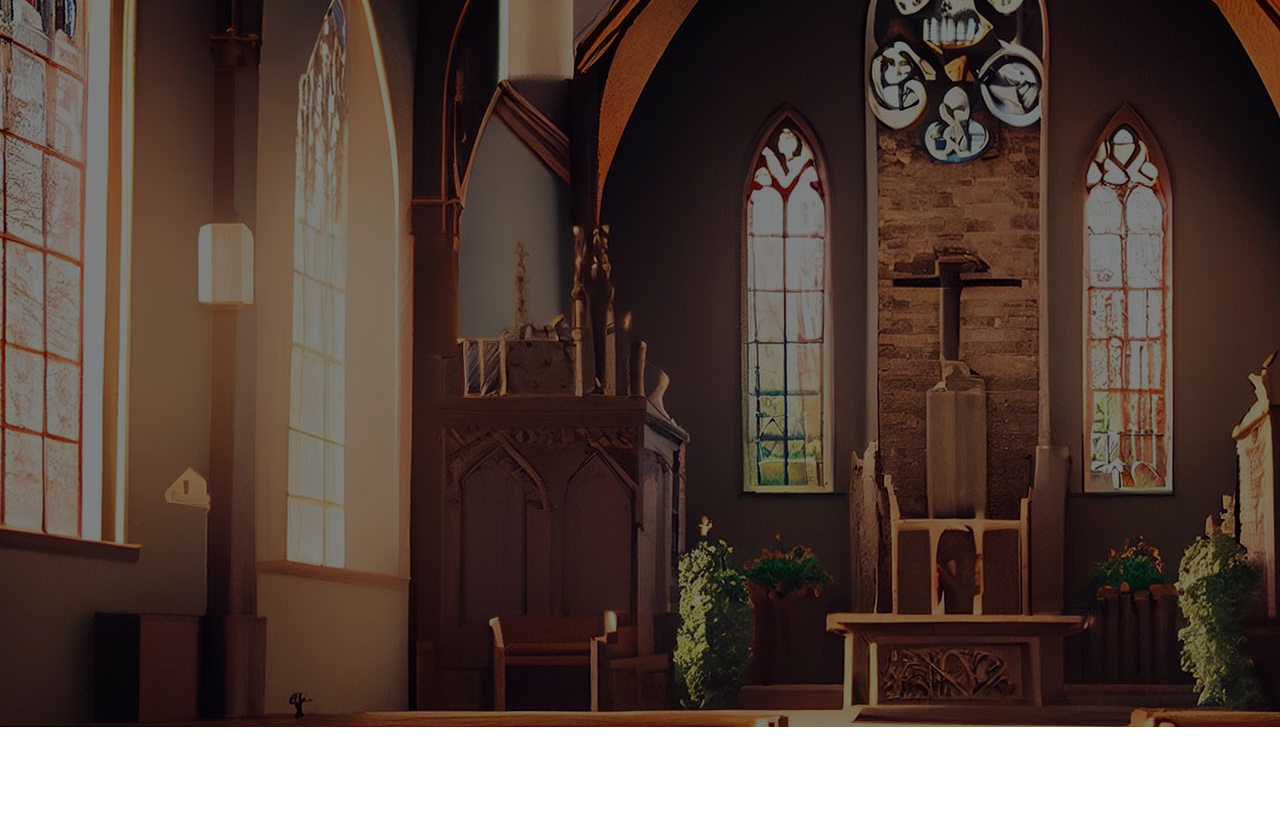
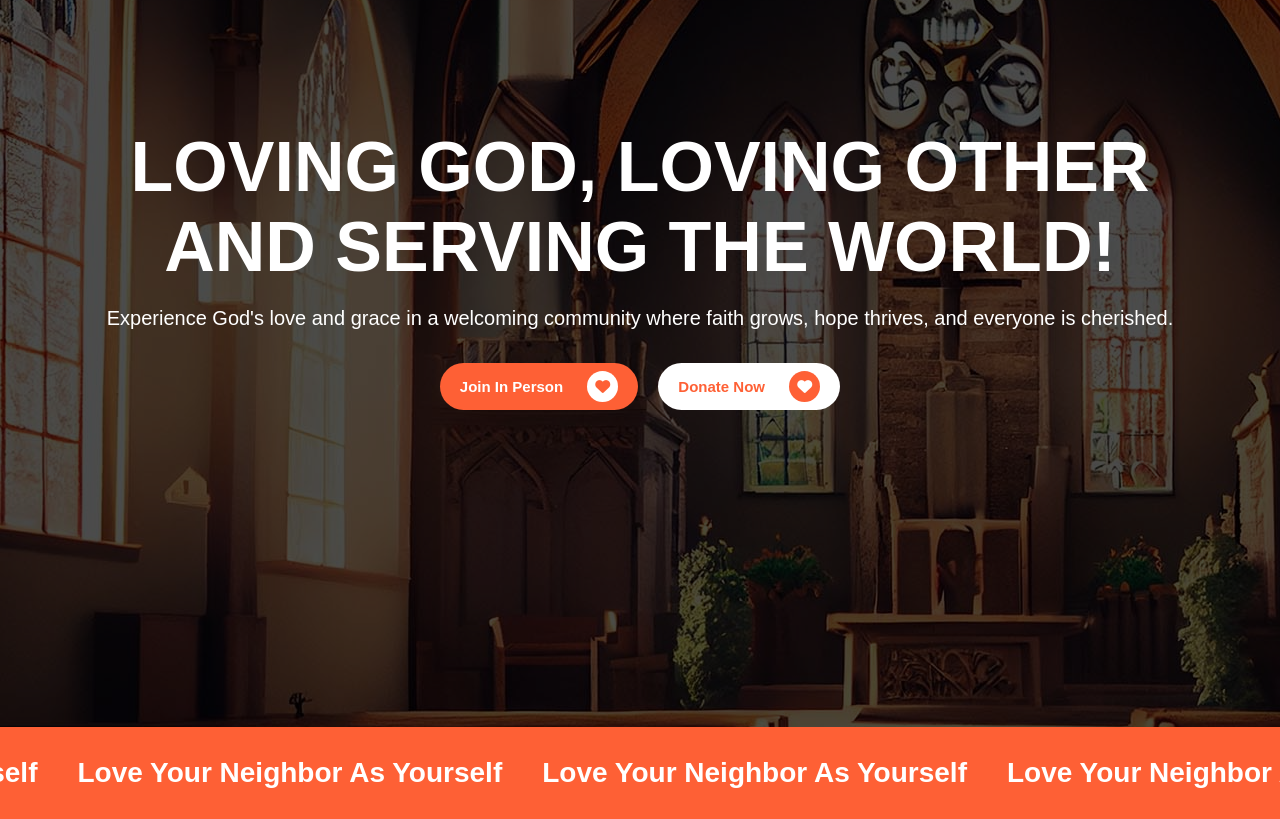
Before and after one commit to TonyBimenyi/pfn_ui, a Vue app: page /#/ in a window 1280 px wide. Shown: the part 220-1039 px from the top of the page. Before the commit the page ends 947 px from the top, so only its background shows below. Built offline with nearby package versions, Linux system fonts and the light colour scheme; a web font is replaced by a local one.

Commit message:
marquee text

```diff
--- a/src/assets/css/home.css
+++ b/src/assets/css/home.css
@@ -1,5 +1,6 @@
 .home_container{
     background-image: url('../images/hero-bg.jpg');
+    background-attachment: scroll;
     height: 950px;
     margin-top: -110px;
     width: 100%;
@@ -14,6 +15,111 @@
   left: 0;
   width: 100%;
   height: 100%;
-  background-color: rgba(0, 0, 0, 0.5); /* Black with 50% opacity */
+  background-color: rgba(0, 0, 0, 0.7); /* Black with 50% opacity */
   z-index: 1; /* Ensure it stays behind content but over the background */
 }
+.home_container .title{
+  top: 350px;
+  position: relative;
+  text-align: center;
+  font-size: 35px;
+  text-transform: uppercase;
+  font-weight: 800;
+  color: white;
+  z-index: 1;
+}
+.home_container .title p{
+  text-transform: none;
+  font-weight: 300;
+  font-size: 20px;
+  margin-top: 20px;
+}
+.home_container .title .buttons {
+  margin-top: 30px;
+  display: flex;
+  justify-content: center;
+  gap: 20px;
+}
+
+.home_container .title .buttons .left_button button{
+  background-color: var(--primary-color);
+  padding: 8px 20px;
+  border-radius: 100px;
+  color: var(--white);
+  font-weight: 700;
+  transition: all 0.3s ease-in-out;
+  border: none;
+  font-size: 15px;
+}
+.home_container .title .buttons .left_button i{
+  color: var(--primary-color);
+  background-color: white;
+  padding:8px;
+  margin-left: 20px;
+  border-radius: 100px;
+}
+.home_container .title .buttons .left_button button:hover{
+  background-color: var(--secondary-color);
+  /* color: var(--primary-color); */
+}
+
+.home_container .title .buttons .right_button button{
+  background-color: var(--white);
+  padding: 8px 20px;
+  border-radius: 100px;
+  color: var(--primary-color);
+  font-weight: 700;
+  transition: all 0.3s ease-in-out;
+  border: none;
+  font-size: 15px;
+}
+.home_container .title .buttons .right_button i{
+  color: var(--white);
+  background-color: var(--primary-color);
+  padding:8px;
+  margin-left: 20px;
+  border-radius: 100px;
+}
+.home_container .title .buttons .right_button button:hover{
+  background-color: var(--secondary-color);
+  /* color: var(--primary-color); */
+}
+
+
+
+
+/* Container to hold the marquee */
+.marquee_container {
+  width: 100%;
+  overflow: hidden; /* Hide text that moves out of the container */
+  white-space: nowrap; /* Prevent text wrapping */
+  background-color: var(--primary-color); /* Optional: light background for visibility */
+  padding: 30px 0; /* Vertical padding for aesthetics */
+
+}
+
+/* Wrapper for the scrolling text */
+.marquee_wrapper {
+  display: inline-block;
+  animation: marquee 30s linear infinite; /* Slower animation for smooth continuous scroll */
+}
+
+/* Style for the marquee text */
+.marquee_txt {
+  display: inline-block; /* Allow text to sit inline */
+  font-size: 28px; /* Match h1 size */
+  font-weight: 600; /* Match h1 weight */
+  margin-right: 40px; /* Increased space between text instances for clarity */
+  color: white;
+  text-transform: capitalize;
+}
+
+/* Keyframes for the scrolling effect */
+@keyframes marquee {
+  0% {
+    transform: translateX(0); /* Start at the initial position */
+  }
+  100% {
+    transform: translateX(-50%); /* Move half the width to loop seamlessly */
+  }
+}
--- a/src/views/HomeView.vue
+++ b/src/views/HomeView.vue
@@ -1,6 +1,38 @@
 <template>
+<div class="all_home">
  <div class="home_container">
-  <HelloWorld msg="Welcome to Your Vue.js App"/>
+    <div class="title">
+      <h1>Loving God, Loving Other <br> and serving the world!</h1>
+      <p>Experience God's love and grace in a welcoming community where faith grows, hope thrives, and everyone is cherished.</p>
+      <div class="buttons">
+        <div class="left_button">
+          <button>Join In Person <i class="fas fa-heart"></i></button>
+        </div>
+        <div class="right_button">
+          <button>Donate Now <i class="fas fa-heart"></i></button>
+        </div>
+      </div>
+    </div>
+    <div class="description">
+
+    </div>
+ </div>
+  <div class="marquee_container">
+    <div class="marquee_wrapper">
+      <!-- First set of five texts -->
+      <h1 class="marquee_txt">Love your neighbor as yourself</h1>
+      <h1 class="marquee_txt">Love your neighbor as yourself</h1>
+      <h1 class="marquee_txt">Love your neighbor as yourself</h1>
+      <h1 class="marquee_txt">Love your neighbor as yourself</h1>
+      <h1 class="marquee_txt">Love your neighbor as yourself</h1>
+      <!-- Duplicate set for seamless looping -->
+      <h1 class="marquee_txt">Love your neighbor as yourself</h1>
+      <h1 class="marquee_txt">Love your neighbor as yourself</h1>
+      <h1 class="marquee_txt">Love your neighbor as yourself</h1>
+      <h1 class="marquee_txt">Love your neighbor as yourself</h1>
+      <h1 class="marquee_txt">Love your neighbor as yourself</h1>
+    </div>
+  </div>
  </div>
 </template>
 
```
